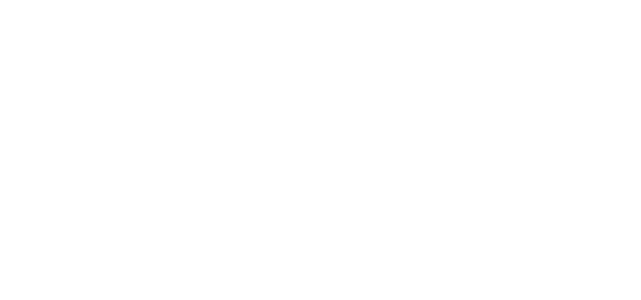
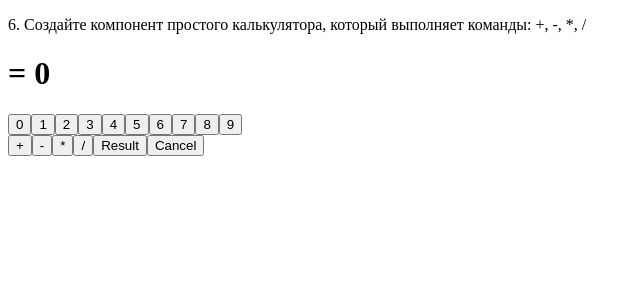
Before and after one commit to SinegubAnastasiya/react-tasks, a React (Create React App) app in the folder react-tasks/: page /task52 in a window 1280 px wide. Before the commit this address had no page. Shown: the top 300 px of the page, without its empty margins (0-641 px from the left). Built offline with nearby package versions, Linux system fonts and the light colour scheme.

Commit message:
added tasks

```diff
--- a/react-tasks/src/App.js
+++ b/react-tasks/src/App.js
@@ -48,6 +48,8 @@
 import Task48 from './pages/Task48/Task48';
 import Task49 from './pages/Task49/Task49';
 import Task50 from './pages/Task50/Task50';
+import Task51 from './pages/Task51/Task51';
+import Task52 from './pages/Task52/Task52';
 
 
 function App() {
@@ -103,6 +105,8 @@
         <Route path = '/task48' element = {<Task48/>}></Route>
         <Route path = '/task49' element = {<Task49/>}></Route>
         <Route path = '/task50' element = {<Task50/>}></Route>
+        <Route path = '/task51' element = {<Task51/>}></Route>
+        <Route path = '/task52' element = {<Task52/>}></Route>
       </Routes>
     </div>
   );
--- a/react-tasks/src/pages/Task51/Task51.js
+++ b/react-tasks/src/pages/Task51/Task51.js
@@ -0,0 +1,26 @@
+import { useState } from 'react';
+
+function Task50() {
+    const [inp, setInp] = useState('')
+    const [res, setRes] = useState('')
+
+    const checkExpression = () => {
+        setRes(/^[\w]+@[a-z]+\.[a-z]{2,5}$/gm.test(inp))
+    }
+
+    return <div>
+        <p>5. Форма с использованием useState: Создайте компонент текстового поля, который
+позволяет пользователю вводить текст и проверять введенный текст регулярным
+выражением на почту по нажатию на кнопку. В заголовок отобразить true если
+введенная строка удовлетворяет регулярному выражению и false в противном
+случае.</p>
+
+        <input onChange={(e) => setInp(e.target.value)}></input>
+        <button onClick={checkExpression}>Check</button>
+
+        <h1>{String(res)}</h1>
+
+    </div>
+}
+
+export default Task50
--- a/react-tasks/src/pages/Task52/Task52.js
+++ b/react-tasks/src/pages/Task52/Task52.js
@@ -0,0 +1,35 @@
+import { useState } from 'react';
+
+function Task50() {
+    let [res, setRes] = useState(0)
+    let [mathStr, setMathStr] = useState('')
+    const numbers = [0, 1, 2, 3, 4, 5, 6, 7, 8, 9]
+
+    const getMathStr = (e) => setMathStr(mathStr + e.target.textContent)
+    const getResult = () => setRes(eval(mathStr))
+    const getCancel= () => {
+        setRes = 0
+        mathStr = ''
+    }
+
+    return <div>
+        <p>6. Создайте компонент простого калькулятора, который выполняет команды: +, -, *, /</p>
+
+        <h1>{mathStr} = {res}</h1>
+
+        <div>
+            {numbers.map((el, index) => <button onClick={getMathStr} key={index}>{el}</button>)}
+        </div>
+
+        <button onClick={getMathStr}>+</button>
+        <button onClick={getMathStr}>-</button>
+        <button onClick={getMathStr}>*</button>
+        <button onClick={getMathStr}>/</button>
+
+        <button onClick={getResult}>Result</button>
+        <button onClick={getCancel}>Cancel</button>
+
+    </div>
+}
+
+export default Task50
```
Also changed, not shown: react-tasks/src/pages/Task53/Task53.js (added, +20 -0 lines), react-tasks/src/pages/Task54/Task54.js (added, +19 -0 lines), react-tasks/src/pages/Task55/Task55.js (added, +24 -0 lines).
